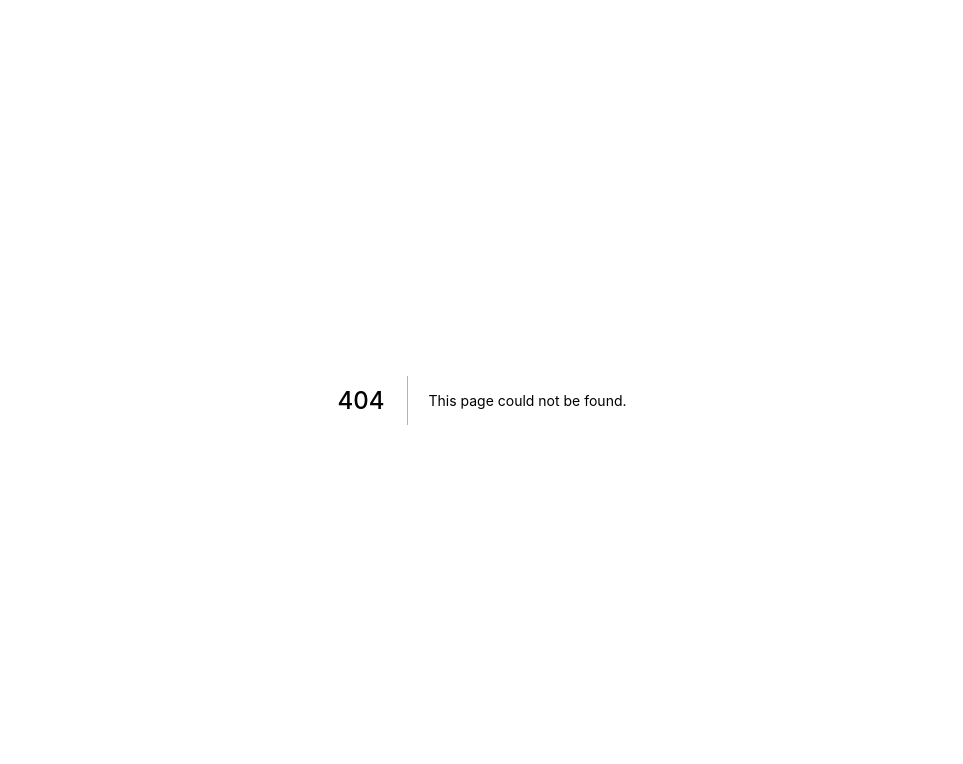
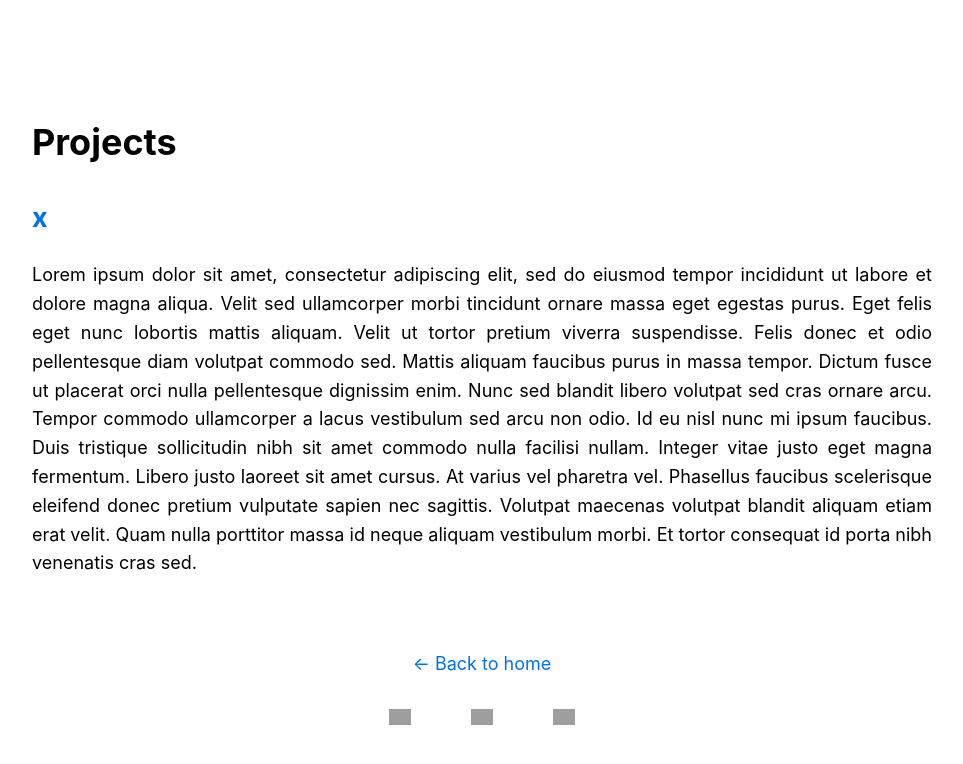
Before and after one commit to natmarek/nextjs-learn, a Next.js app: page /posts/About in a window 1280 px wide. Before the commit this address had no page. Shown: the top 764 px of the page, without its empty margins (158-1121 px from the left). Built offline with nearby package versions, Linux system fonts and the light colour scheme; grey boxes are pictures that could not be loaded.

Commit message:
updated pages.

```diff
--- a/components/layout.js
+++ b/components/layout.js
@@ -11,10 +11,7 @@ export default function Layout({ children, home }) {
     <div className={styles.container}>
       <Head>
         <link rel="icon" href="/favicon.ico" />
-        <meta
-          name="description"
-          content="Learn how to build a personal website using Next.js"
-        />
+
         <meta
           property="og:image"
           content={`https://og-image.now.sh/${encodeURI(
@@ -56,7 +53,32 @@ export default function Layout({ children, home }) {
           </Link>
         </div>
       )}
-      <footer className="footer"> Created with love 🌱 </footer>
+      <footer className="footer">
+        <a className={styles.img} href="https://twitter.com/Molly__Millions">
+          <img
+            align="left"
+            alt="Natalia's Twitter"
+            width="22px"
+            src="https://cdn.jsdelivr.net/npm/simple-icons@v3/icons/twitter.svg"
+          />
+        </a>
+        <a className={styles.img} href="http://www.linkedin.com/in/natalia-mar">
+          <img
+            align="left"
+            alt="Natalia's Linkdein"
+            width="22px"
+            src="https://cdn.jsdelivr.net/npm/simple-icons@v3/icons/linkedin.svg"
+          />
+        </a>
+        <a className={styles.img} href="https://github.com/ripleycmd">
+          <img
+            align="left"
+            alt="Natalia's Github"
+            width="22px"
+            src="https://cdn.jsdelivr.net/npm/simple-icons@v3/icons/github.svg"
+          />
+        </a>{" "}
+      </footer>
     </div>
   );
 }
--- a/components/layout.module.css
+++ b/components/layout.module.css
@@ -4,6 +4,12 @@
   margin-top: 3em;
   font-family: -apple-system, BlinkMacSystemFont, Segoe UI, Roboto, Oxygen,
     Ubuntu, Cantarell, Fira Sans, Droid Sans, Helvetica Neue, sans-serif;
+  min-height: 100vh;
+  padding: 0 0.5rem;
+  display: flex;
+  flex-direction: column;
+  /* justify-content: center; */
+  align-items: center;
 }
 
 .header {
@@ -26,15 +32,6 @@
   margin: 3rem 0 0;
 }
 
-.container {
-  min-height: 100vh;
-  padding: 0 0.5rem;
-  display: flex;
-  flex-direction: column;
-  /* justify-content: center; */
-  align-items: center;
-}
-
 /* main {
   padding: 5rem 0;
   flex: 1;
@@ -49,8 +46,13 @@
   height: 100px;
   border-top: 1px solid #eaeaea;
   display: flex;
-  justify-content: center;
+  justify-content: space-evenly;
   align-items: center;
+}
+
+.img {
+  display: inline-flex;
+  margin: 30px;
 }
 
 /* footer img {
--- /dev/null
+++ b/pages/posts/About.js
@@ -0,0 +1,39 @@
+import Head from "next/head";
+import Link from "next/link";
+import Layout from "../../components/layout";
+
+export default function FirstPost() {
+  return (
+    <Layout projects>
+      <Head>
+        <title>Projects</title>
+      </Head>
+      <main className="main-projects">
+        <h1>Projects</h1>
+        <h2>
+          <Link href="/">
+            <a>x</a>
+          </Link>
+        </h2>
+        <p className="post">
+          Lorem ipsum dolor sit amet, consectetur adipiscing elit, sed do
+          eiusmod tempor incididunt ut labore et dolore magna aliqua. Velit sed
+          ullamcorper morbi tincidunt ornare massa eget egestas purus. Eget
+          felis eget nunc lobortis mattis aliquam. Velit ut tortor pretium
+          viverra suspendisse. Felis donec et odio pellentesque diam volutpat
+          commodo sed. Mattis aliquam faucibus purus in massa tempor. Dictum
+          fusce ut placerat orci nulla pellentesque dignissim enim. Nunc sed
+          blandit libero volutpat sed cras ornare arcu. Tempor commodo
+          ullamcorper a lacus vestibulum sed arcu non odio. Id eu nisl nunc mi
+          ipsum faucibus. Duis tristique sollicitudin nibh sit amet commodo
+          nulla facilisi nullam. Integer vitae justo eget magna fermentum.
+          Libero justo laoreet sit amet cursus. At varius vel pharetra vel.
+          Phasellus faucibus scelerisque eleifend donec pretium vulputate sapien
+          nec sagittis. Volutpat maecenas volutpat blandit aliquam etiam erat
+          velit. Quam nulla porttitor massa id neque aliquam vestibulum morbi.
+          Et tortor consequat id porta nibh venenatis cras sed.
+        </p>
+      </main>
+    </Layout>
+  );
+}
--- a/styles/global.css
+++ b/styles/global.css
@@ -6,6 +6,20 @@ body {
     Ubuntu, Cantarell, Fira Sans, Droid Sans, Helvetica Neue, sans-serif;
   line-height: 1.6;
   font-size: 18px;
+}
+
+.container {
+  max-width: 36rem;
+  margin: 3rem auto 6rem;
+  margin-top: 3em;
+  font-family: -apple-system, BlinkMacSystemFont, Segoe UI, Roboto, Oxygen,
+    Ubuntu, Cantarell, Fira Sans, Droid Sans, Helvetica Neue, sans-serif;
+  min-height: 100vh;
+  padding: 0 0.5rem;
+  display: flex;
+  flex-direction: column;
+  /* justify-content: center; */
+  align-items: center;
 }
 
 * {
@@ -29,3 +43,7 @@ img {
 p {
   text-align: justify;
 }
+
+.main-projects {
+  width: 900px;
+}
--- a/styles/utils.module.css
+++ b/styles/utils.module.css
@@ -50,3 +50,8 @@
 .lightText {
   color: #999;
 }
+
+.headerHomeImage {
+  width: 8rem;
+  height: 8rem;
+}
```
Also changed, not shown: pages/index.js (+18 -5 lines), pages/posts/first-post.js (deleted, +0 -37 lines), pages/posts/Projects.js (added). Lines whose indentation alone changed are shown as unchanged.
